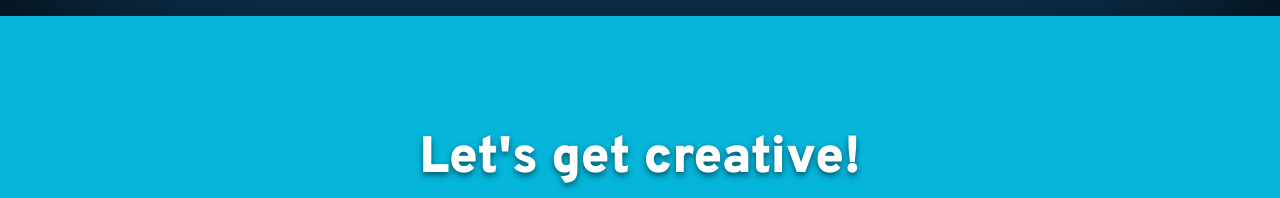
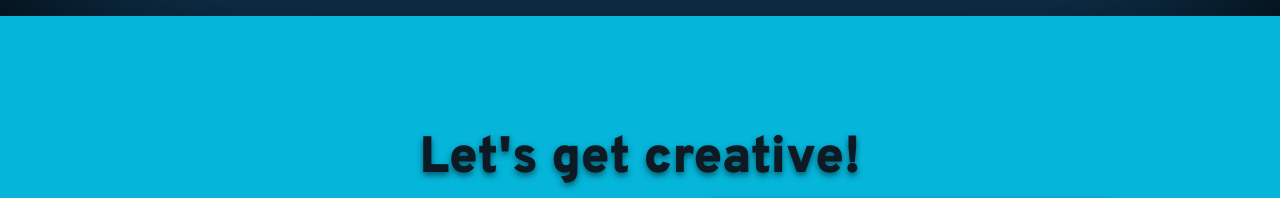
Before and after one commit to AzureCrypto/SeanMilesWebDesignPortfolio, a plain HTML site: page index.html in a window 1280 px wide. Shown: the part 2180-2378 px from the top of the page. Drawn offline with Linux system fonts and the light colour scheme.

Commit message:
Update style.css

```diff
--- a/css/style.css
+++ b/css/style.css
@@ -489,12 +489,12 @@ nav a:focus {
 }
 
 #contact h2 {
-    color: #ffffff;
+    color: #0d1a24;
     font-size: clamp(3rem, 4vw, 4rem);
     text-shadow: #00000086 0px 3px 6px;
     font-weight: 900;
     line-height: 4rem;
-    margin-bottom: 40px;
+    margin-bottom: 16px;
 }
 
 #contact p {
```
